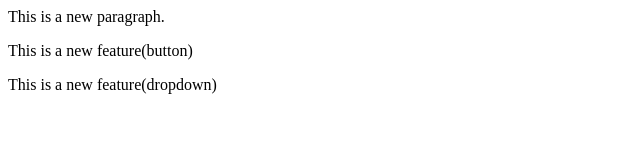
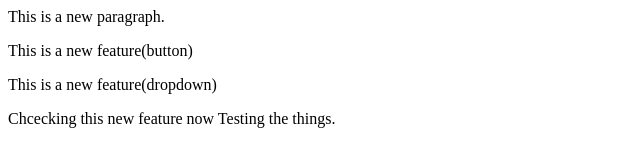
Before and after one commit to Harsh-Srivastava-412/LocalRepo, a plain HTML site: page index.html in a window 1280 px wide. Shown: the whole page, without its empty margins (0-640 px from the left). Drawn offline with Linux system fonts and the light colour scheme.

Commit message:
Another testing/practicing

```diff
--- a/index.html
+++ b/index.html
@@ -3,3 +3,6 @@
 </p>
 <p>This is a new feature(button)</p>
 <p>This is a new feature(dropdown)</p>
+<p>Chcecking this new feature now
+    Testing the things.
+</p>
```
Also changed, not shown: 1 other file.
